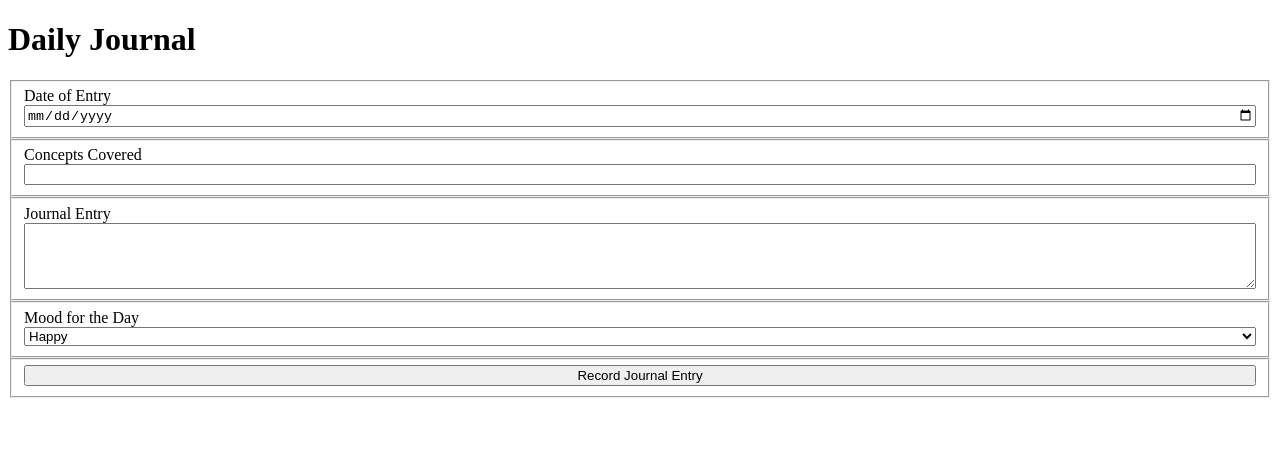
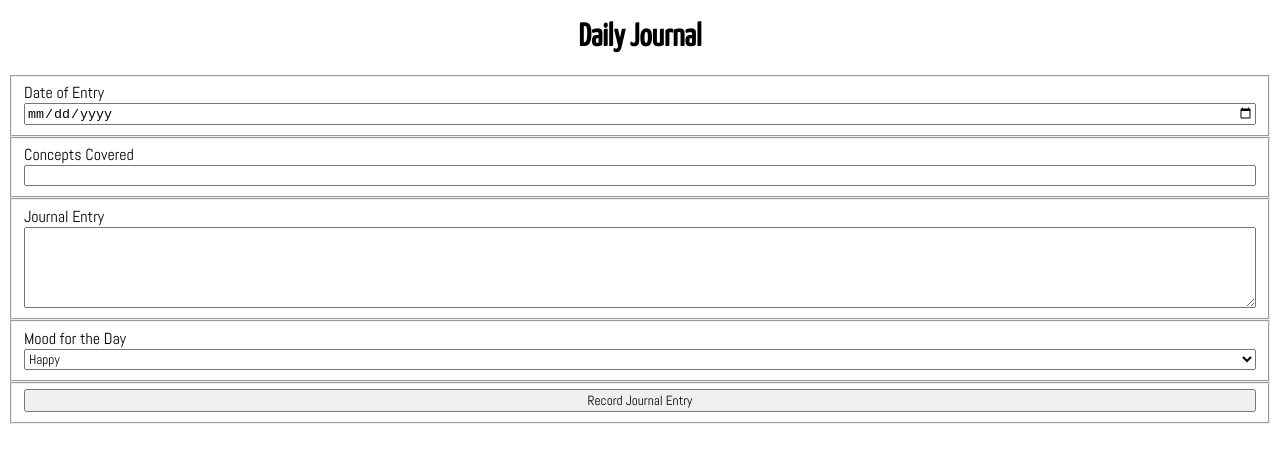
Before and after one commit to noahwoods/daily-journal, a plain HTML site: page src/index.html in a window 1280 px wide. Drawn offline with Linux system fonts and the light colour scheme.

Commit message:
Basic Text Styling

```diff
--- a/src/index.html
+++ b/src/index.html
@@ -6,6 +6,7 @@
   <title>Daily Journal</title>
   <meta name="viewport" content="width=device-width, initial-scale=1">
   <link rel="stylesheet" type="text/css" media="screen" href="styles/journal.css" />
+  <link href="https://fonts.googleapis.com/css?family=Abel|Yanone+Kaffeesatz" rel="stylesheet">
 </head>
 <body>
   <h1>Daily Journal</h1>
@@ -20,7 +21,7 @@
     </fieldset>
     <fieldset>
       <label for="journalEntry">Journal Entry</label>
-      <textarea name="journalEntry" id="journalEntry" cols="40px" rows="4px"></textarea>
+      <textarea name="journalEntry" id="journalEntry" cols="40px" rows="5px"></textarea>
     </fieldset>
     <fieldset>
       <label for="mood">Mood for the Day</label>
--- a/src/styles/journal.css
+++ b/src/styles/journal.css
@@ -1,4 +1,24 @@
+body{
+
+}
+
 fieldset{
   display: flex;
   flex-direction: column;
+  flex-wrap: wrap;
+  font-family: 'Abel', sans-serif;
 }
+
+h1{
+  display: flex;
+  font-family: 'Yanone Kaffeesatz', sans-serif;
+  justify-content: center;
+}
+
+select{
+  font-family: 'Abel', sans-serif;
+}
+
+button{
+  font-family: 'Abel', sans-serif;
+}
```
